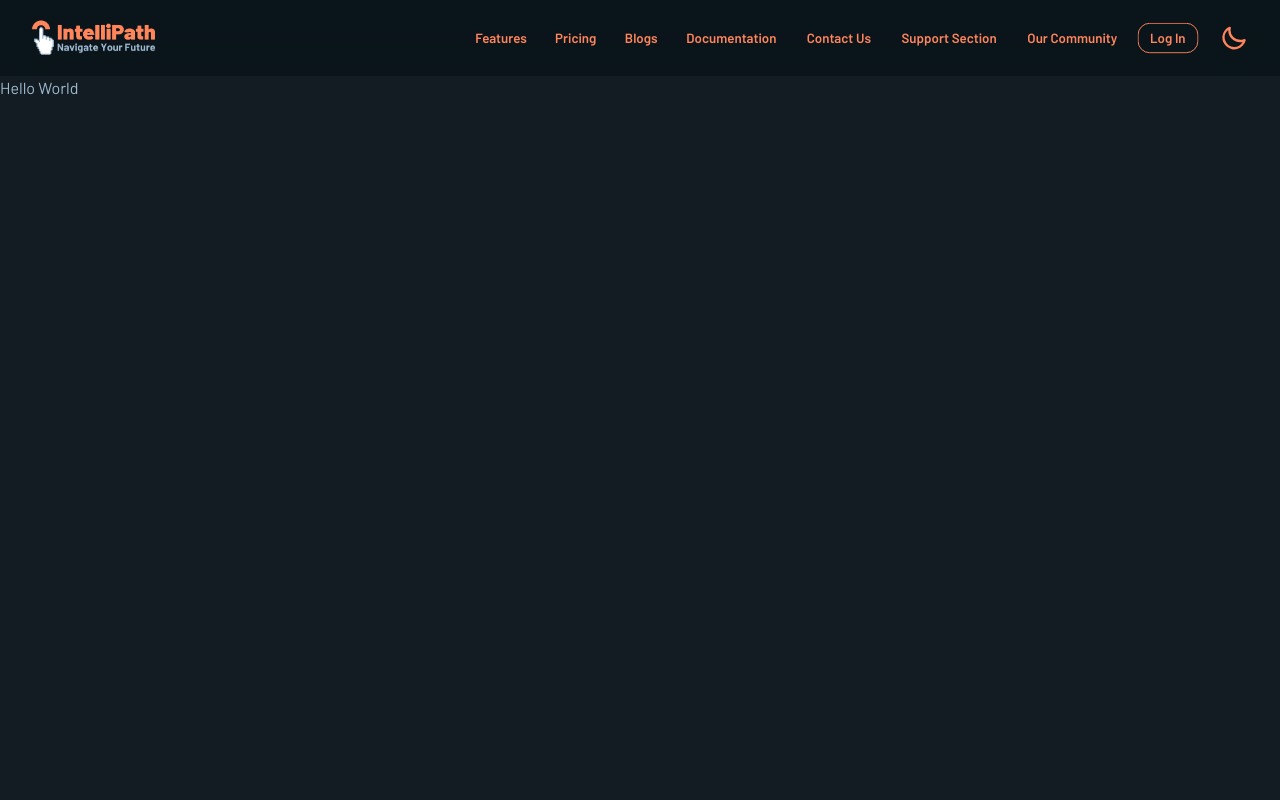
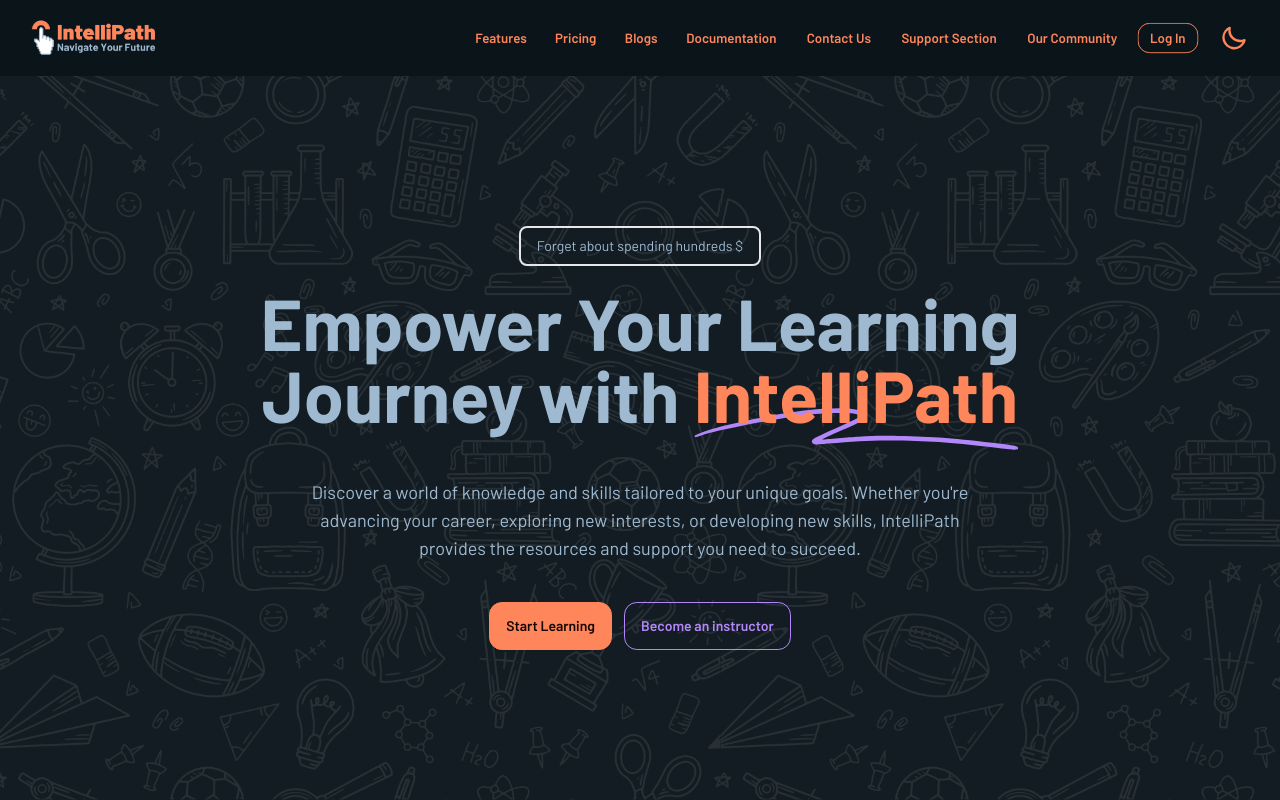
Before and after one commit to taseenjeem/intellipath-ts, a Next.js app: page / in a window 1280 px wide. Built offline with nearby package versions, Linux system fonts and the light colour scheme.

Commit message:
Added Hero section

```diff
--- a/src/app/page.tsx
+++ b/src/app/page.tsx
@@ -1,5 +1,11 @@
+import Hero from "@/components/page/landing-page/Hero";
+
 const LandingPage = () => {
-  return <h1>Hello World</h1>;
+  return (
+    <h1>
+      <Hero />
+    </h1>
+  );
 };
 
 export default LandingPage;
--- /dev/null
+++ b/src/components/page/landing-page/Hero.tsx
@@ -0,0 +1,54 @@
+import Link from "next/link";
+import bg from "/public/assets/images/hero-bg.png";
+import Image from "next/image";
+
+const Hero = () => {
+  return (
+    <section className="relative w-full custom-min-h">
+      <div className="absolute inset-0">
+        <Image
+          fill
+          priority
+          src={bg}
+          alt="Landing page banner image"
+          className="object-cover object-center"
+        />
+      </div>
+      <div className="flex flex-1 w-full flex-col items-center justify-center text-center wrapper custom-min-h relative z-[1]">
+        <span className="border-2 rounded-lg py-2 px-4 text-sm mb-5 bg-opacity-75">
+          Forget about spending hundreds $
+        </span>
+        <h1 className="mx-auto max-w-4xl font-display text-4xl font-bold tracking-normal sm:text-7xl">
+          Empower Your Learning Journey with{" "}
+          <span className="relative whitespace-nowrap text-primary">
+            <svg
+              aria-hidden="true"
+              viewBox="0 0 418 42"
+              className="absolute top-2/3 left-0 h-[0.58em] w-full fill-accent"
+              preserveAspectRatio="none"
+            >
+              <path d="M203.371.916c-26.013-2.078-76.686 1.963-124.73 9.946L67.3 12.749C35.421 18.062 18.2 21.766 6.004 25.934 1.244 27.561.828 27.778.874 28.61c.07 1.214.828 1.121 9.595-1.176 9.072-2.377 17.15-3.92 39.246-7.496C123.565 7.986 157.869 4.492 195.942 5.046c7.461.108 19.25 1.696 19.17 2.582-.107 1.183-7.874 4.31-25.75 10.366-21.992 7.45-35.43 12.534-36.701 13.884-2.173 2.308-.202 4.407 4.442 4.734 2.654.187 3.263.157 15.593-.780 35.401-2.686 57.944-3.488 88.365-3.143 46.327.526 75.721 2.23 130.788 7.584 19.787 1.924 20.814 1.98 24.557 1.332l.066-.011c1.201-.203 1.53-1.825.399-2.335-2.911-1.31-4.893-1.604-22.048-3.261-57.509-5.556-87.871-7.36-132.059-7.842-23.239-.254-33.617-.116-50.627.674-11.629.540-42.371 2.494-46.696 2.967-2.359.259 8.133-3.625 26.504-9.810 23.239-7.825 27.934-10.149 28.304-14.005 .417-4.348-3.529-6-16.878-7.066Z" />
+            </svg>
+            <span className="relative">IntelliPath</span>
+          </span>
+        </h1>
+        <h2 className="mx-auto mt-12 max-w-2xl md:leading-7 md:text-lg">
+          Discover a world of knowledge and skills tailored to your unique
+          goals. Whether you&apos;re advancing your career, exploring new
+          interests, or developing new skills, IntelliPath provides the
+          resources and support you need to succeed.
+        </h2>
+        <div className="sm:mt-10 mt-8 flex gap-3">
+          <Link href="#" className="btn btn-primary">
+            Start Learning
+          </Link>
+          <Link href="#" className="btn btn-accent btn-outline">
+            Become an instructor
+          </Link>
+        </div>
+      </div>
+    </section>
+  );
+};
+
+export default Hero;
```
